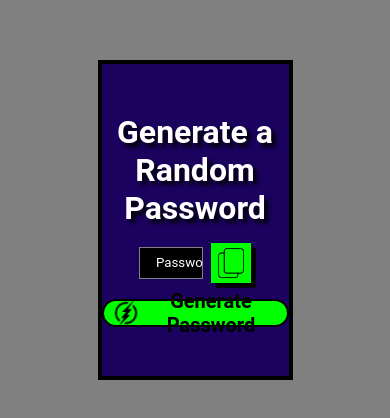
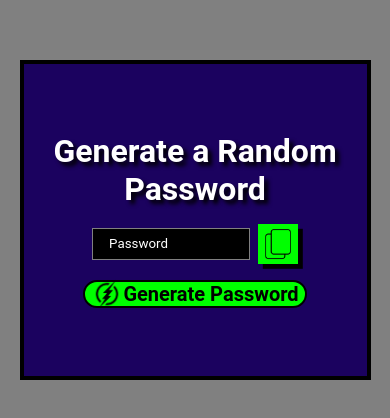
Before and after one commit to Okorote2001/Password-Generator, a plain HTML site: page index.html in a window 390 px wide. Shown: the part 202-620 px from the top of the page. Drawn offline with Linux system fonts and the light colour scheme; files whose address does not match are found by name.

Commit message:
pass.css

```diff
--- a/pass.css
+++ b/pass.css
@@ -88,3 +88,9 @@
   img{
     width: 2rem;
   }
+
+  @media (max-width: 600px) {
+    .container{
+      width: 90%;
+    }
+  }
```
